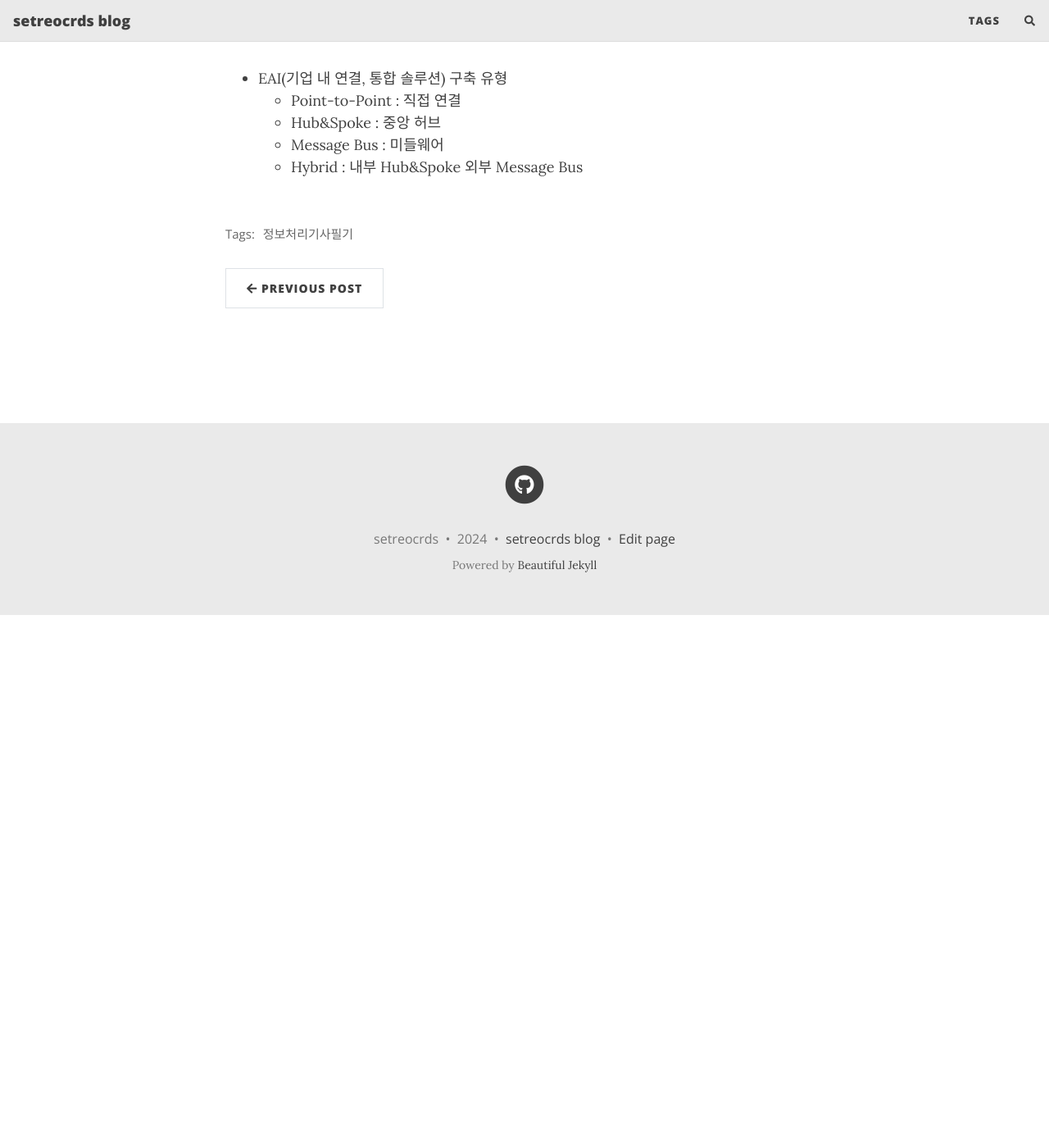
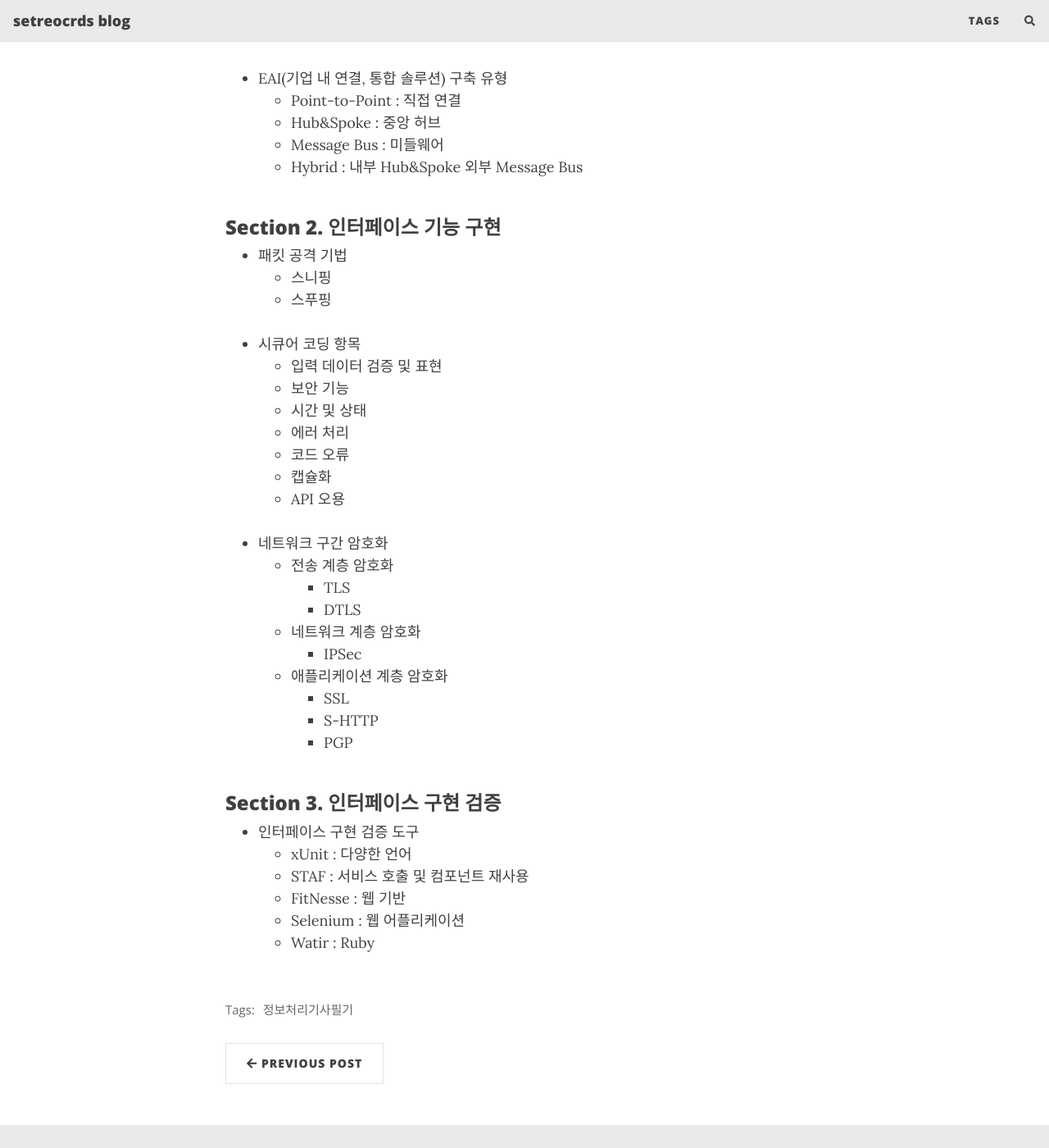
Before and after one commit to setrecords/setrecords.github.io, a Jekyll site: the page built from _posts/2024-02-26-2024 정보처리기사 필기 - 2.5 인터페이스 구현.md, in a window 1280 px wide and 1400 px high, scrolled down 650 px. Shown: the whole window at 82% size. Built offline with Jekyll 4.4.1, drawn with Linux system fonts in a browser that asks for light colours; nearby versions of some CDN libraries; comment, search, counter and statistics services are not loaded.

Commit message:
Update 2024-02-26-2024 정보처리기사 필기 - 2.5 인터페이스 구현.md

```diff
--- a/_posts/2024-02-26-2024 정보처리기사 필기 - 2.5 인터페이스 구현.md
+++ b/_posts/2024-02-26-2024 정보처리기사 필기 - 2.5 인터페이스 구현.md
@@ -23,3 +23,42 @@ tags: [정보처리기사필기]
   - Message Bus : 미들웨어
   - Hybrid : 내부 Hub&Spoke 외부 Message Bus
 <br/><br/>
+
+### Section 2. 인터페이스 기능 구현
+
+- 패킷 공격 기법
+  - 스니핑
+  - 스푸핑
+<br/><br/>
+
+- 시큐어 코딩 항목
+  - 입력 데이터 검증 및 표현
+  - 보안 기능
+  - 시간 및 상태
+  - 에러 처리
+  - 코드 오류
+  - 캡슐화
+  - API 오용
+<br/><br/>
+
+- 네트워크 구간 암호화
+  - 전송 계층 암호화
+    - TLS
+    - DTLS
+  - 네트워크 계층 암호화
+    - IPSec
+  - 애플리케이션 계층 암호화
+    - SSL
+    - S-HTTP
+    - PGP
+<br/><br/>
+
+### Section 3. 인터페이스 구현 검증
+
+- 인터페이스 구현 검증 도구
+  - xUnit : 다양한 언어
+  - STAF : 서비스 호출 및 컴포넌트 재사용
+  - FitNesse : 웹 기반
+  - Selenium : 웹 어플리케이션
+  - Watir : Ruby
+<br/><br/>
```
